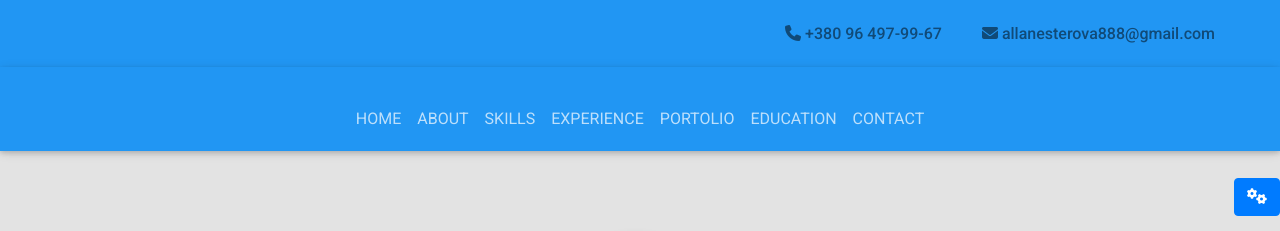
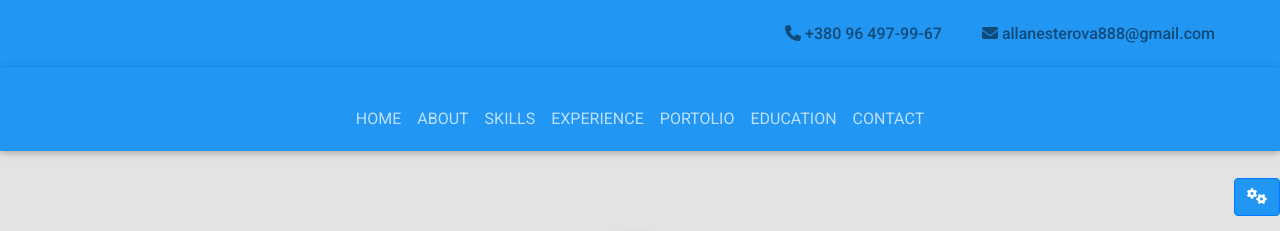
Before and after one commit to Alla-N/CV_Alla_Nesterova, a plain HTML site: page index.html in a window 1280 px wide. Shown: the top 231 px of the page. Drawn offline with nearby package versions, Linux system fonts and the light colour scheme.

Commit message:
change color button

```diff
--- a/index.html
+++ b/index.html
@@ -274,7 +274,7 @@
 <div class="changeColorCV">
 <p>
 
-  <button class="btn btn-primary" type="button" data-toggle="collapse" data-target="#collapseExample" aria-expanded="false" aria-controls="collapseExample">
+  <button class="backgroundClassic btn btn-primary" type="button" data-toggle="collapse" data-target="#collapseExample" aria-expanded="false" aria-controls="collapseExample">
     <i class="fa fa-cogs"></i>
   </button>
 </p>
--- a/style.css
+++ b/style.css
@@ -736,7 +736,8 @@ margin: 15px;
     position: absolute;
     top: -22px;
     right: 0;
-
+    color:white;
+    background: #2196f3;
 }
 
 
```
